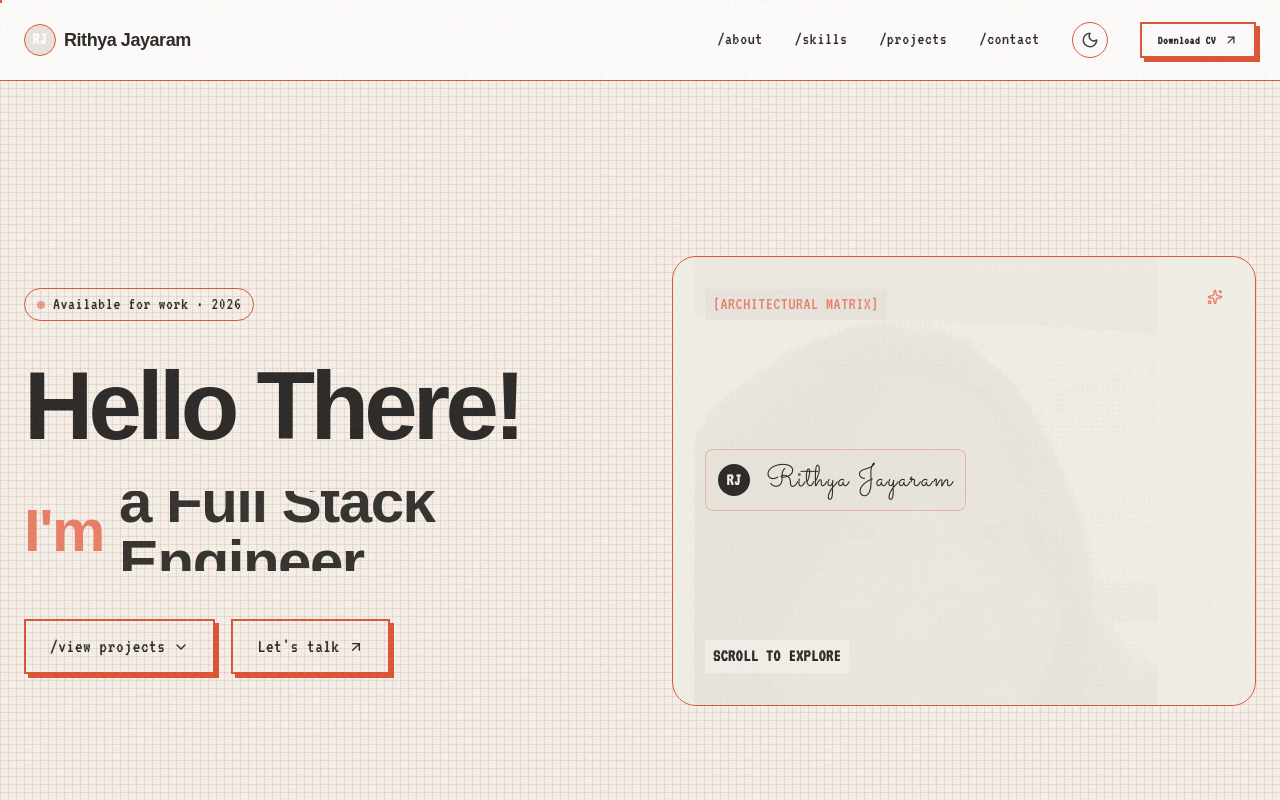
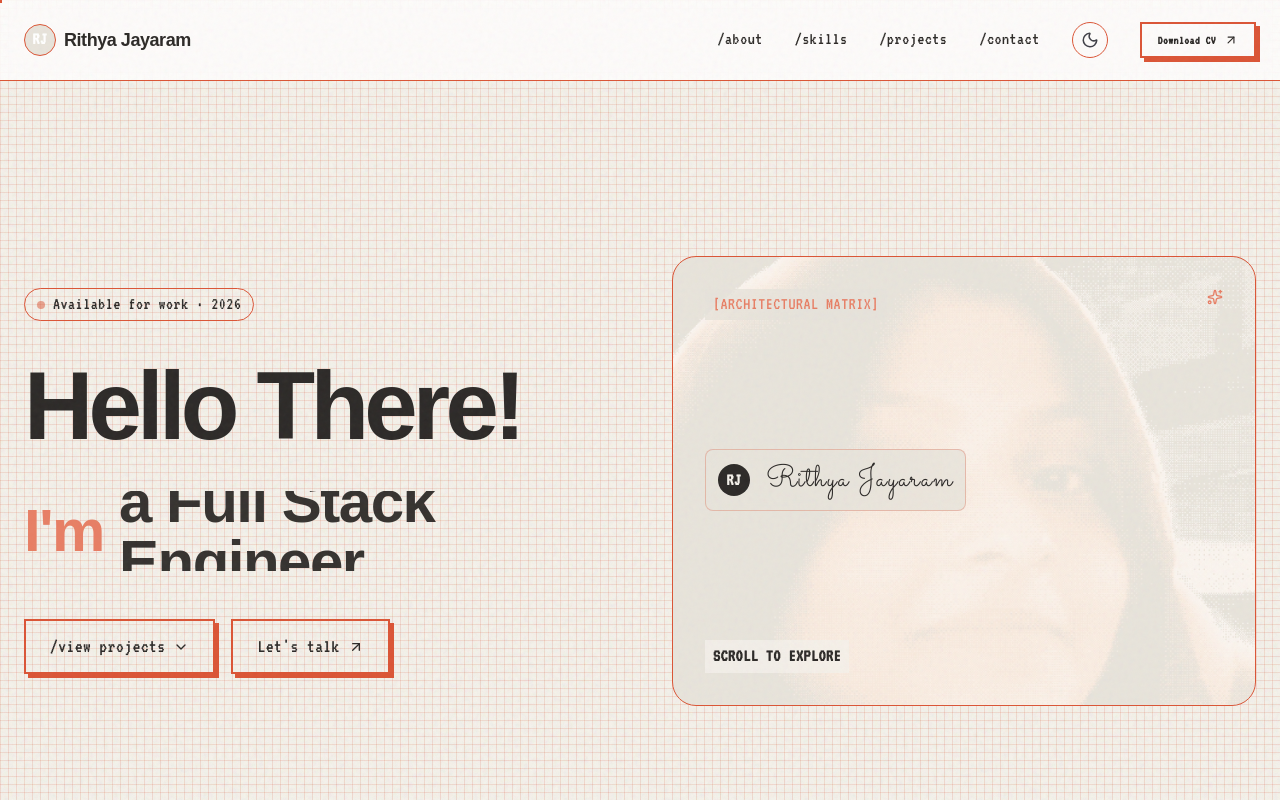
Before and after one commit to riti2043/portfolio_website, a React (Vite) app: page / in a window 1280 px wide. Shown: the top 800 px of the page. Built offline with nearby package versions, Linux system fonts and the light colour scheme; a web font is replaced by a local one.

Commit message:
feat: update profile photo to user provided image and fix sizing

```diff
--- a/src/App.jsx
+++ b/src/App.jsx
@@ -105,8 +105,7 @@ const HeroScrollSequence = () => {
                     <Sparkles size={16} className="text-[var(--text-muted)]" />
                   </div>
                   <div className="absolute inset-0 pointer-events-none flex items-center justify-center overflow-hidden opacity-90 mix-blend-screen">
-                    <img src="/profile.png" alt="Profile Pixel Art" className="w-full h-full object-cover object-top filter grayscale contrast-125 sepia hue-rotate-15 opacity-40 dark:hidden" />
-                    <img src="/profile.png" alt="Profile Pixel Art" className="hidden dark:block w-full h-full object-cover object-top opacity-80" />
+                    <img src="/profile.jpg" alt="Profile Pixel Art" className="w-full h-full object-cover object-[center_20%] opacity-90" />
                   </div>
                   <div className="relative z-10 flex items-center gap-4 bg-[var(--bg-secondary)]/80 p-3 rounded-lg border border-[var(--border-color)]/30 backdrop-blur-md w-fit">
                     <span className="w-8 h-8 rounded-full bg-[var(--text-primary)] text-[var(--bg-primary)] flex items-center justify-center font-bold font-mono-custom text-sm">
```
Also changed, not shown: public/profile.jpg (added).
